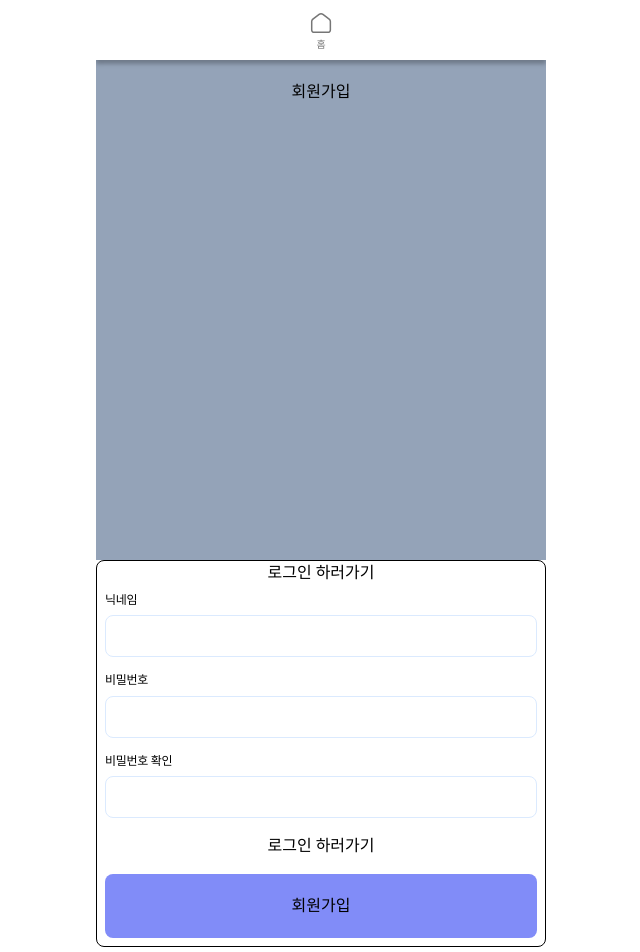
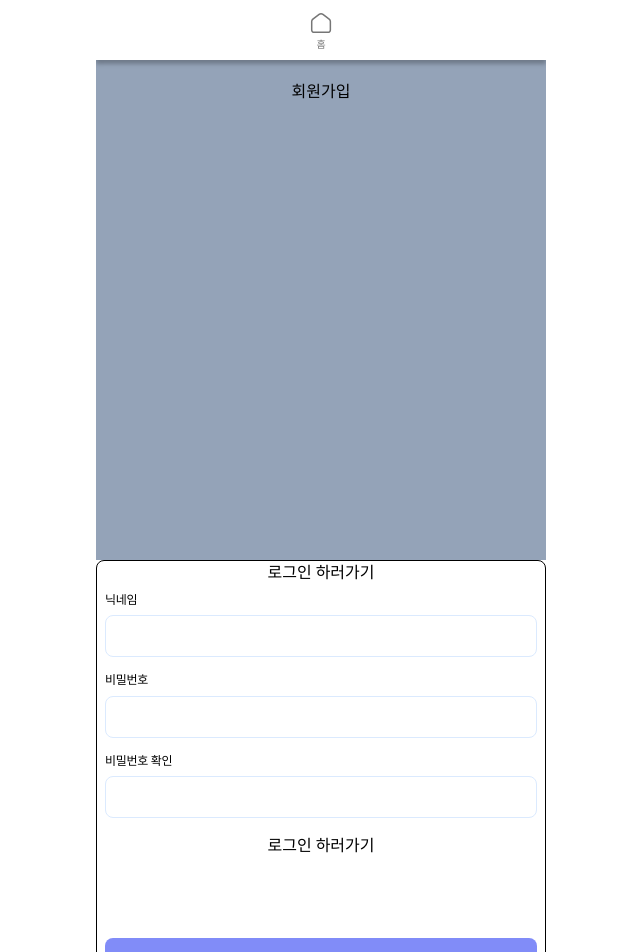
Before and after one commit to dygmm4288/board_game, a React (Vite) app in the folder front/: page /signup in a window 1280 px wide. Shown: the top 952 px of the page, without its empty margins (319-959 px from the left). Built offline with nearby package versions, Linux system fonts and the light colour scheme; a web font is replaced by a local one.

Commit message:
[style] login button margin 적용

```diff
--- a/front/src/components/login/ui/AuthBtn.tsx
+++ b/front/src/components/login/ui/AuthBtn.tsx
@@ -1,5 +1,5 @@
 const Btn = (type: "로그인" | "회원가입") => (
-  <button className='p-5 bg-indigo-400 rounded-lg' type='submit'>
+  <button className='mt-16 p-5 bg-indigo-400 rounded-lg' type='submit'>
     {type}
   </button>
 );
```
